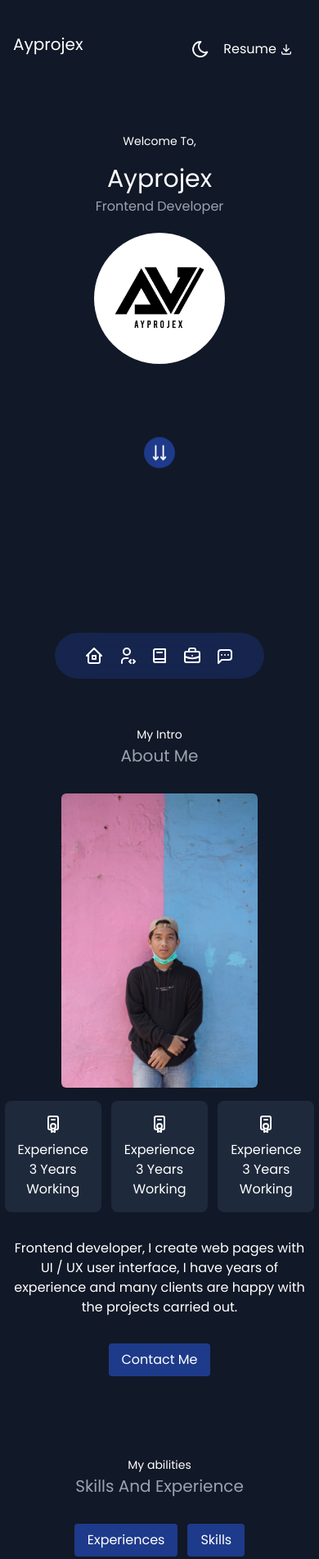
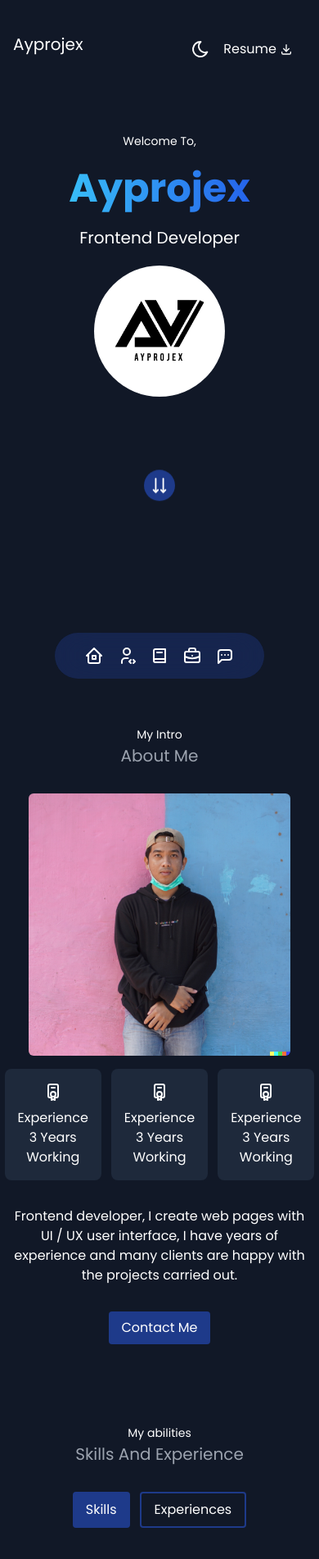
Before and after one commit to ayuubb/portfolio, a React (Vite) app: page / in a window 390 px wide. Shown: the top 1902 px of the page at 82% size. Built offline with nearby package versions, Linux system fonts and the light colour scheme.

Commit message:
fix tab in experience and skill section

```diff
--- a/package.json
+++ b/package.json
@@ -15,7 +15,8 @@
         "clsx": "^1.2.1",
         "gh-pages": "^5.0.0",
         "react": "^18.2.0",
-        "react-dom": "^18.2.0"
+        "react-dom": "^18.2.0",
+        "swiper": "^9.2.0"
     },
     "devDependencies": {
         "@types/react": "^18.0.27",
--- a/src/components/Card.jsx
+++ b/src/components/Card.jsx
@@ -2,7 +2,7 @@
 import { IconCertificate2 } from '@tabler/icons-react';
 const Card = () => {
     return (
-        <div className={'p-4 bg-slate-800 text-center rounded-lg'}>
+        <div className={'p-4 bg-slate-800 highlight-white/5 text-center rounded-lg'}>
             <IconCertificate2 className={'mx-auto mb-2'} />
             <h3>Experience</h3>
             <span>3 Years Working</span>
--- a/src/sections/About.jsx
+++ b/src/sections/About.jsx
@@ -11,7 +11,7 @@
                 <h2 className={'text-xl text-gray-400'}>About Me</h2>
             </div>
             <div className={'grid lg:grid-cols-2 grid-cols-1 justify-center gap-4'}>
-                <div className={'w-60 mx-auto'}>
+                <div className={'w-80 mx-auto'}>
                     <img className={'rounded-md'} alt='img-hero' src={hero} />
                 </div>
                 <div className={'flex-col justify-center lg:justify-start'}>
--- a/src/sections/Contact.jsx
+++ b/src/sections/Contact.jsx
@@ -8,12 +8,11 @@
                 <span className={'text-sm mb-2'}>Get in touch</span>
                 <h2 className={'text-xl text-gray-400'}>Contact Me</h2>
             </div>
-            <div className='grid grid-cols-2'>
+            <div className='grid grid-cols-1 lg:grid-cols-2 gap-4'>
                 <div className=''>
                     <h3 className='mb-6 text-center'>Talk to me</h3>
-                    <div className='grid grid-cols-1 gap-4'>
-                        {' '}
-                        <div className={'p-4 bg-slate-800 text-center rounded-lg'}>
+                    <div className='grid grid-cols-1 gap-4 '>
+                        <div className={'p-4 bg-slate-800 text-center rounded-lg w-5/6 mx-auto'}>
                             <IconMailForward className={'mx-auto mb-2'} />
                             <h4>Email</h4>
                             <p className='mb-3'>ayubbkj2@gmail.com</p>
@@ -21,7 +20,7 @@
                                 Write me <IconArrowNarrowRight className='mx-2' />
                             </a>
                         </div>
-                        <div className={'p-4 bg-slate-800 text-center rounded-lg'}>
+                        <div className={'p-4 bg-slate-800 text-center rounded-lg w-5/6 mx-auto'}>
                             <IconBrandWhatsapp className={'mx-auto mb-2'} />
                             <h4>Whatsapp</h4>
                             <p className='mb-3'>+62-8121-6444-924</p>
--- a/src/sections/Experience.jsx
+++ b/src/sections/Experience.jsx
@@ -11,21 +11,29 @@
                 <h2 className={'text-xl text-gray-400'}>Skills And Experience</h2>
             </div>
             <div className={'flex gap-3 justify-center pb-8 lg:pb-16'}>
-                <Button onClick={() => setActive(1)} className={''} text={'Experiences'} />
-                <Button onClick={() => setActive(0)} className={''} text={'Skills'} />
+                <Button
+                    onClick={() => setActive(1)}
+                    className={active === 0 ? 'border-solid border-2 border-blue-900 bg-transparent' : ''}
+                    text={'Skills'}
+                />
+                <Button
+                    onClick={() => setActive(0)}
+                    className={active === 1 ? 'border-solid border-2 border-blue-900 bg-transparent' : ''}
+                    text={'Experiences'}
+                />
             </div>
             {active === 1 ? (
-                <div className={'grid grid-cols-2 gap-4 lg:grid-cols-4 px-10 lg:px-48'}>
+                <div className={'grid grid-cols-2 gap-4 lg:grid-cols-4 px-10 lg:px-48 h-60 lg:h-48'}>
                     {skillIcons.map((icon, index) => {
                         return (
-                            <div className={'mx-auto p-3'} key={index}>
+                            <div className={'mx-auto px-3'} key={index}>
                                 {icon}
                             </div>
                         );
                     })}
                 </div>
             ) : (
-                <div className={'grid grid-cols-1 gap-4 px-6 lg:px-48'}>
+                <div className={'grid grid-cols-1 gap-4 px-6 lg:px-48 h-60 lg:h-48'}>
                     {experiences.map((experience, index) => {
                         return (
                             <div className={'grid grid-cols-2 gap-2 justify-between'} key={index}>
--- a/src/sections/Hero.jsx
+++ b/src/sections/Hero.jsx
@@ -7,8 +7,12 @@
         <div className={'h-[calc(100vh-120px)] flex justify-center'}>
             <div className={'text-center'}>
                 <span className={'text-sm'}>Welcome To,</span>
-                <h1 className={'text-3xl mt-4 mb-1'}>Ayprojex</h1>
-                <h3 className={'text-gray-400 mb-5'}>Frontend Developer</h3>
+                <h1
+                    className={'text-5xl font-black mt-4 mb-4 leading-tight from-sky-400  to-blue-600 bg-gradient-to-r bg-clip-text text-transparent'}
+                >
+                    Ayprojex
+                </h1>
+                <h3 className={'text-xl mb-5'}>Frontend Developer</h3>
                 <div className={'w-40 mx-auto mb-24'}>
                     <img className={'rounded-full'} src={logo} />
                 </div>
```
Also changed, not shown: src/assets/images/ayub.jpg, 1 other file (tests, documents, lock files or other folders).
